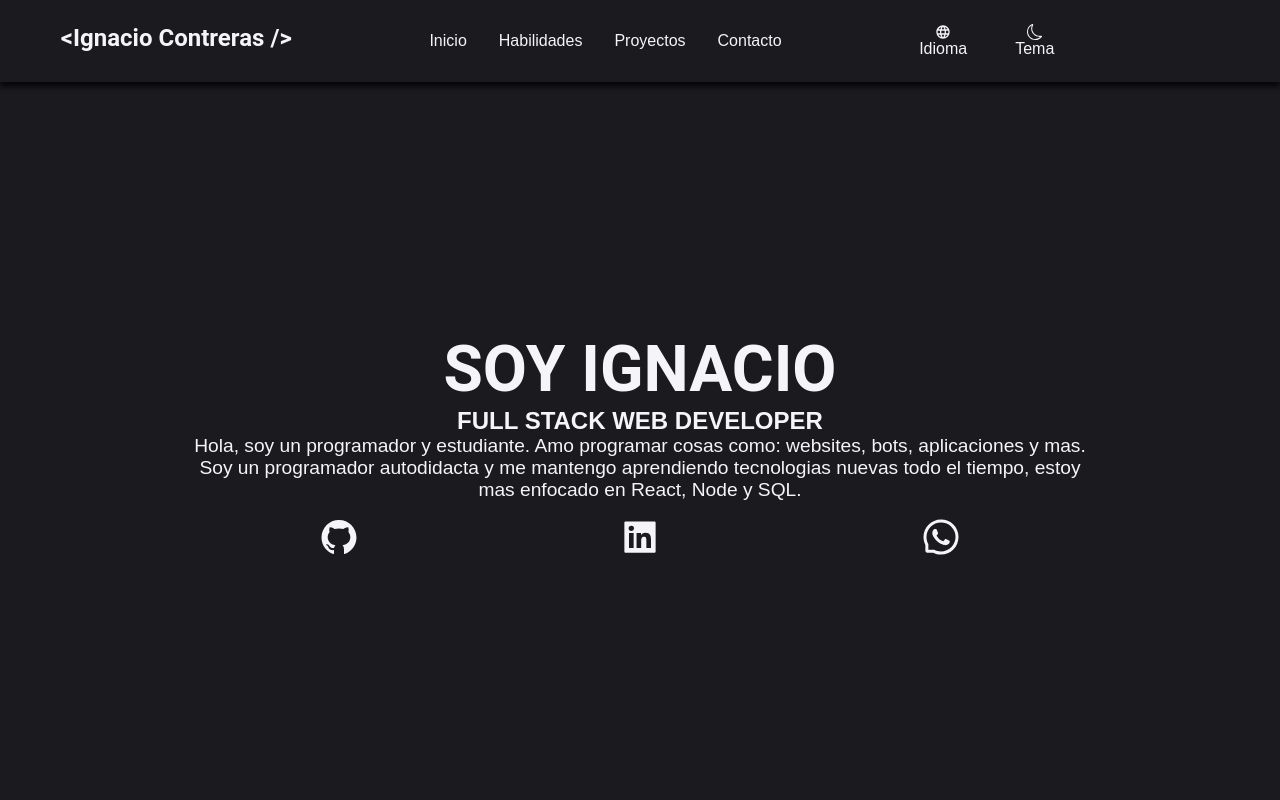
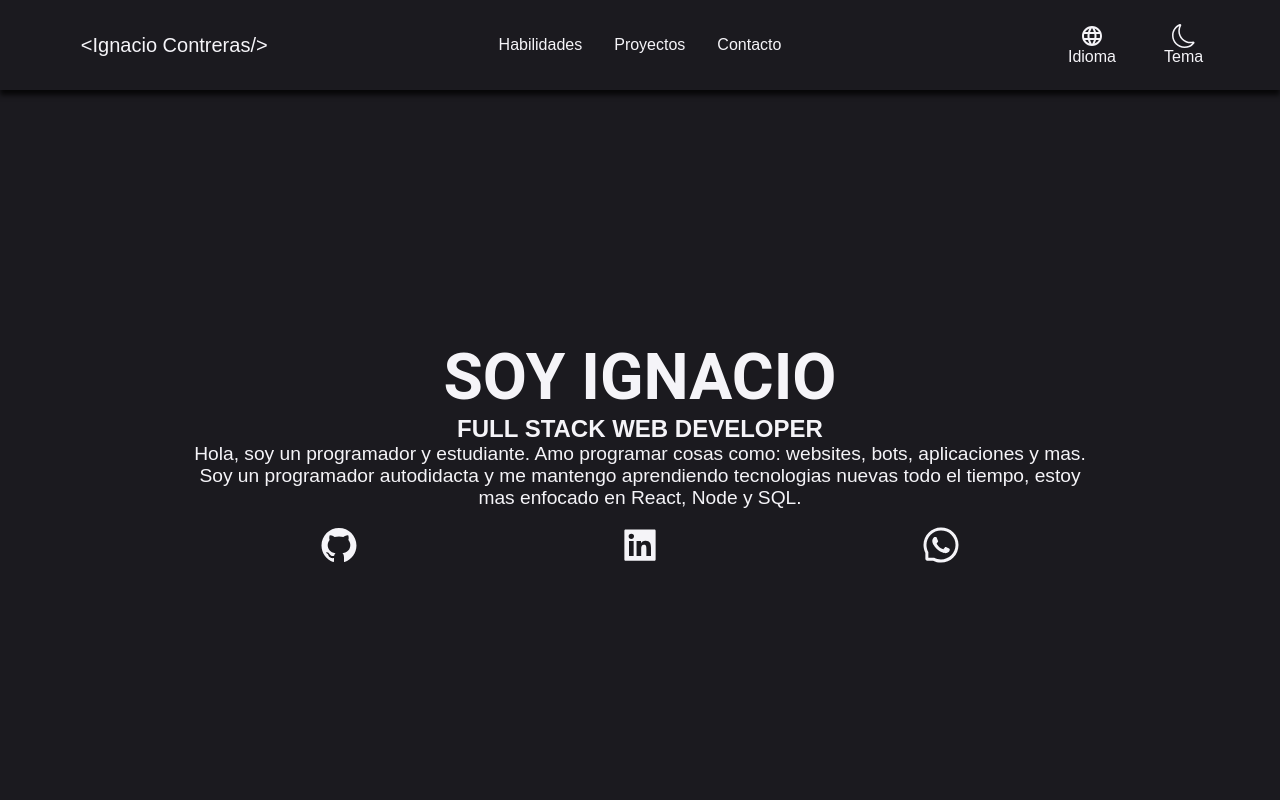
Before and after one commit to nc-devw/portfolio, a React (Create React App) app: page / in a window 1280 px wide. Shown: the top 800 px of the page. Built offline with nearby package versions, Linux system fonts and the light colour scheme.

Commit message:
added react-scroll and changed some styles

```diff
--- a/package.json
+++ b/package.json
@@ -11,6 +11,7 @@
     "react-dom": "^17.0.1",
     "react-icons": "^4.1.0",
     "react-scripts": "4.0.1",
+    "react-scroll": "^1.8.1",
     "styled-components": "^5.2.1",
     "web-vitals": "^0.2.4"
   },
--- a/src/App.jsx
+++ b/src/App.jsx
@@ -11,6 +11,7 @@ import Projects from './components/Projects';
 import { ButtonTop, StyledGlobal } from './styles/styled_global';
 import { darkTheme, lightTheme } from './styles/theme';
 import { BsChevronUp } from 'react-icons/bs';
+import { animateScroll } from 'react-scroll'
 
 function App() {
 	const [loading, setLoading] = useState(true)
@@ -36,11 +37,10 @@ function App() {
 		}
 	}
 	const scrollToTop = () => {
-		document.body.scrollTop = 0;
-		document.documentElement.scrollTop = 0;
+		animateScroll.scrollToTop()
 	}
 
-	if (loading) return <Loading handleLoading={handleLoading} />
+	if (loading) return <Loading theme={theme} handleLoading={handleLoading} language={language} />
 
 	return (
 		<>
@@ -53,7 +53,7 @@ function App() {
 				<Contact language={language} />
 			</div>
 			<Footer language={language} />
-			<ButtonTop ref={scrollButton} className="button__top" onClick={scrollToTop}>
+			<ButtonTop ref={scrollButton} onClick={scrollToTop}>
 				<BsChevronUp />
 			</ButtonTop>
 		</>
--- a/src/components/Loading/index.jsx
+++ b/src/components/Loading/index.jsx
@@ -3,14 +3,13 @@ import React, { useEffect, useState } from 'react'
 import { CircularProgressbar, buildStyles } from 'react-circular-progressbar';
 import 'react-circular-progressbar/dist/styles.css';
 import { AiOutlineSmile } from 'react-icons/ai';
-
-const Loading = ({ handleLoading }) => {
+import { StyledLoading } from '../../styles/styled_global'
+import strings from './language'
+const Loading = ({ handleLoading, theme, language }) => {
 
 	const [counter, setCounter] = useState(0.00);
 	const [index, setIndex] = useState(-1);
 
-	const color = '#3e98c7'
-	const text = ['Preparing modules', 'Starting app', 'Reviewing projects', 'Drinking Coffee', 'Welcome'];
 
 	useEffect(() => {
 		counter < 1 && setTimeout(() => setCounter(c => c + 0.25), 750);
@@ -22,20 +21,19 @@ const Loading = ({ handleLoading }) => {
 	}
 
 	return (
-		<div className="loading">
+		<StyledLoading id="loading" theme={theme}>
 			<CircularProgressbar
 				value={counter.toFixed(2)}
 				maxValue={1}
 				text={`${(counter.toFixed(2)) * 100}%`}
 				styles={buildStyles({
 					// Colors
-					pathColor: color,
-					textColor: 'var(--clr-white)',
-					backgroundColor: 'red',
+					pathColor: 'var(--clr-primary)',
+					textColor: 'currentColor'
 				})}
 			/>
-			<span>{text.length && text[index]}{index === 4 && (<div className="welcome"><AiOutlineSmile /></div>)}</span>
-		</div>
+			<span>{strings[language].text[index]}{index === 4 && (<div className="welcome"><AiOutlineSmile /></div>)}</span>
+		</StyledLoading>
 	)
 }
 
--- /dev/null
+++ b/src/components/Loading/language.js
@@ -0,0 +1,11 @@
+const strings = {
+
+	en: {
+		text: ['Preparing modules', 'Starting app', 'Reviewing projects', 'Drinking Coffee', 'Welcome']
+	},
+	es: {
+		text: ['Preparando modulos', 'Iniciando aplicacion', 'Revisando proyectos', 'Tomando Cafe', 'Bienvenido']
+	}
+};
+
+export default strings;
--- a/src/components/Navbar/index.jsx
+++ b/src/components/Navbar/index.jsx
@@ -5,6 +5,7 @@ import { FiSun } from 'react-icons/fi'
 import { StyledNavbar } from '../../styles/styled_navbar'
 import { Dropdown } from '../../styles/styled_global'
 import strings from './language'
+import { Link } from 'react-scroll'
 
 const Navbar = ({ language, setLanguage, theme, setTheme }) => {
 
@@ -16,30 +17,19 @@ const Navbar = ({ language, setLanguage, theme, setTheme }) => {
 	}
 
 	const handleTheme = () => {
+		localStorage.setItem('theme', theme === 'dark' ? 'light' : 'dark')
 		setTheme(prev => prev === 'dark' ? 'light' : 'dark')
-	}
-
-	const handleLink = (ev) => {
-		document.getElementById(ev.target.dataset.value).scrollIntoView(false);
-		if (ev.target.dataset.value === 'about') {
-			window.scrollTo({
-				top: 800,
-				left: 100,
-				behavior: 'smooth'
-			})
-		}
 	}
 
 	return (
 		<StyledNavbar className="navbar">
 			<div className="navbar__logo">
-				<h1>{'<Ignacio Contreras />'}</h1>
+				<Link to="home" smooth={true} offset={-1000}>{'<Ignacio Contreras/>'}</Link>
 			</div>
 			<ul className="navbar__links">
-				<li><button data-value="home" onClick={handleLink}>{strings[language].home}</button></li>
-				<li><button data-value="about" onClick={handleLink}>{strings[language].skills}</button></li>
-				<li><button data-value="projects" onClick={handleLink}>{strings[language].projects}</button></li>
-				<li><button data-value="contact" onClick={handleLink}>{strings[language].contact}</button></li>
+				<li><Link to="about" smooth={true} offset={-175}>{strings[language].skills}</Link></li>
+				<li><Link to="projects" smooth={true} offset={-175}>{strings[language].projects}</Link></li>
+				<li><Link to="contact" smooth={true} offset={-180}>{strings[language].contact}</Link></li>
 			</ul>
 			<ul className="navbar__options">
 				<Dropdown>
--- a/src/index.css
+++ b/src/index.css
@@ -15,6 +15,10 @@
 	font-family: 'Poppins', sans-serif;
 }
 
+::selection {
+	background-color: var(--clr-primary);
+}
+
 h1, h2, h3, h4, h5, h6 {
 	font-family: 'Roboto', sans-serif;
 }
@@ -27,61 +31,7 @@ body {
 }
 
 .container {
-	width: 920px;
+	max-width: 920px;
 	padding: 0 .5em;
 	margin: 0 auto;
 }
-
-.loading {
-	display: flex;
-	flex-direction: column;
-	justify-content: center;
-	align-items: center;
-	height: 100vh;
-	color: var(--clr-white);
-}
-
-.loading svg {
-	width: 200px;
-	height: 200px;
-}
-
-.loading span {
-	margin-top: .5em;
-}
-
-.welcome {
-	display: inline;
-	padding-left: .25em;
-}
-
-.welcome svg {
-	width: 20px;
-	height: 20px;
-}
-
-.button__top {
-	pointer-events: none;
-	opacity: 0;
-	position: fixed;
-	right: 50px;
-	bottom: 50px;
-	border: 0;
-	padding: 1em;
-	background: var(--clr-primary-2);
-	color: var(--clr-white);
-	z-index: 80;
-	transition: opacity .2s ease;
-	border-radius: 999em;
-	cursor: pointer;
-}
-
-.button__top:hover {
-	background: var(--clr-primary);
-}
-
-.button__top svg {
-	fill: var(--clr-white);
-	width: 30px;
-	height: 30px;
-}
--- a/src/styles/styled_about.js
+++ b/src/styles/styled_about.js
@@ -78,4 +78,11 @@ export const StyledAbout = styled.section`
 		fill: #f72c1f;
 	}
 
+
+	@media(max-width: 850px){
+		.about__skills span {
+			margin: .5em 1em;
+		}
+	}
+
 `
--- a/src/styles/styled_contact.js
+++ b/src/styles/styled_contact.js
@@ -14,7 +14,7 @@ export const StyledContact = styled.section`
 		display: flex;
 		flex-direction: column;
 		width: 100%;
-		padding: 1.5em 1em;
+		padding: 1em 1em;
 		margin: .5em 0 0 0;
 		border-radius: 1em;
 	}
--- a/src/styles/styled_global.js
+++ b/src/styles/styled_global.js
@@ -41,7 +41,43 @@ export const ButtonTop = styled.button`
 	fill: var(--clr-white);
 	width: 30px;
 	height: 30px;
+	}
+	@media (max-width:850px){
+		svg {
+			width: 20px;
+			height: 20px;
+		}
+	}
 }
+`
+
+export const StyledLoading = styled.div`
+	display: flex;
+	flex-direction: column;
+	justify-content: center;
+	align-items: center;
+	height: 100vh;
+	color: ${props => props.theme === 'dark' ? 'var(--clr-white)' : 'var(--clr-dark)'};
+	background-color: ${props => props.theme === 'dark' ? 'var(--clr-dark)' : 'var(--clr-white)'};
+
+	svg {
+		width: 200px;
+		height: 200px;
+	}
+
+	span {
+		margin-top: .5em;
+		font-size: 2em;
+		font-weight: 700;
+	}
+	.welcome {
+		display: inline;
+		padding-left: .25em;
+		svg {
+			width: 30px;
+			height: 30px;
+		}
+	}
 `
 
 export const Button = styled.button`
--- a/src/styles/styled_home.js
+++ b/src/styles/styled_home.js
@@ -61,5 +61,4 @@ export const StyledHome = styled.section`
 		}
 
 	}
-
 `
--- a/src/styles/styled_navbar.js
+++ b/src/styles/styled_navbar.js
@@ -5,13 +5,22 @@ export const StyledNavbar = styled.nav`
 	top: 0;
 	display: flex;
 	justify-content: space-around;
+	align-items: center;
 	background: var(--clr-dark);
 	padding: 1.5em 0;
 	box-shadow: 0px 5px 5px 0px rgba(0, 0, 0, 0.75);
 	z-index: 1;
 
 	.navbar__logo {
-		color: var(--clr-white)
+		flex-basis: 300px;
+		font-size: 1.25em;
+		padding-left: 1em;
+		color: var(--clr-white);
+		cursor: pointer;
+		transition: color .25s ease;
+		&:hover{
+			color: var(--clr-primary);
+		}
 	}
 
 	.navbar__links {
@@ -29,14 +38,14 @@ export const StyledNavbar = styled.nav`
 				fill: var(--clr-white);
 
 			}
-			button {
-				background: transparent;
-				border: none;
-				font-size: 1em;
+			a {
+				text-decoration: none;
 				color: var(--clr-white);
 				cursor: pointer;
-				&:focus {
-					outline: none;
+				transition: color .25s ease;
+
+				&:hover{
+					color: var(--clr-primary);
 				}
 			}
 		}
@@ -49,7 +58,13 @@ export const StyledNavbar = styled.nav`
 		list-style: none;
 		display: flex;
 		align-items: center;
+		justify-content: flex-end;
 		flex-basis: 300px;
+		padding-right: 1em;
+		svg{
+			width: 1.5em;
+			height: 1.5em;
+		}
 
 		& > li {
 			position: relative;
@@ -65,7 +80,7 @@ export const StyledNavbar = styled.nav`
 			cursor: pointer;
 		}
 
-			li:hover { color: var(--clr-middle); }
+		li:hover { color: var(--clr-primary); }
 
 		button {
 			background: none;
@@ -74,4 +89,18 @@ export const StyledNavbar = styled.nav`
 			font: inherit;
 		}
 	}
+
+	@media(max-width: 850px){
+		flex-direction: column;
+		justify-content: center;
+		align-items: center;
+		.navbar__logo{
+			margin-bottom: 1em;
+			flex-basis: 0;
+		}
+		.navbar__options{
+			margin-top: 1.5em;
+			flex-basis: 0;
+		}
+	}
 `
--- a/src/styles/styled_projects.js
+++ b/src/styles/styled_projects.js
@@ -34,4 +34,10 @@ export const StyledProjects = styled.section`
 	.project__buttons > button + button{
 		margin-left: 1em;
 	}
+
+	@media(max-width: 850px){
+		.project__buttons > button + button{
+			margin: 1em 0 0;
+		}
+	}
 `
```
Also changed, not shown: 1 other file (tests, documents, lock files or other folders). Lines whose indentation alone changed are shown as unchanged.
